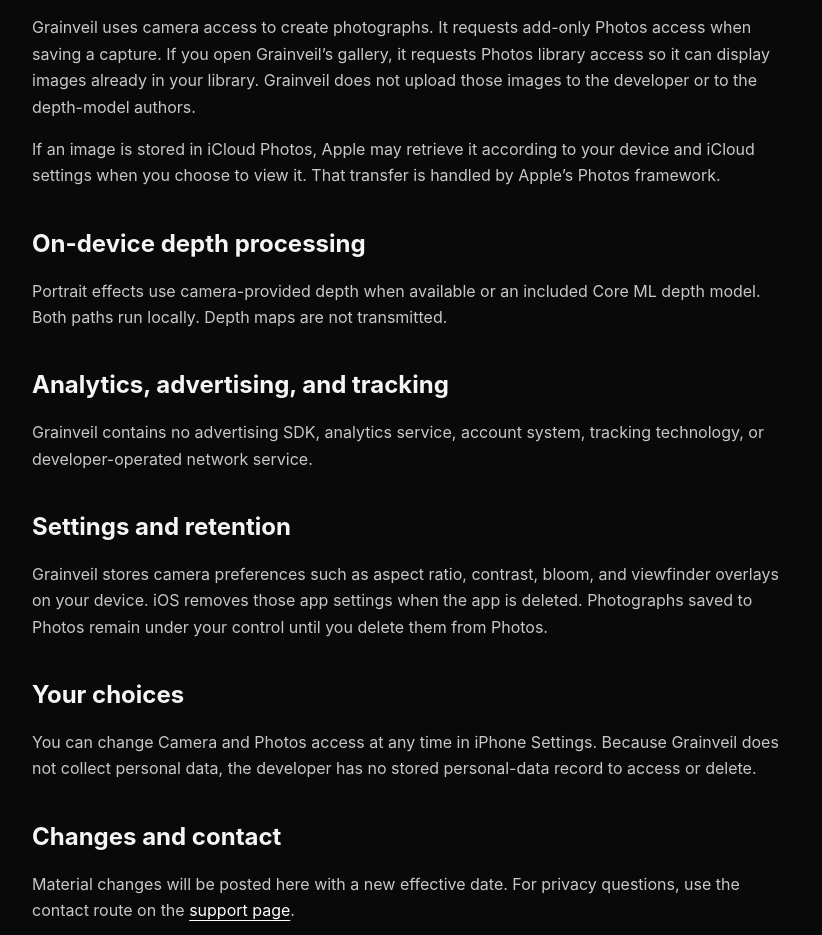
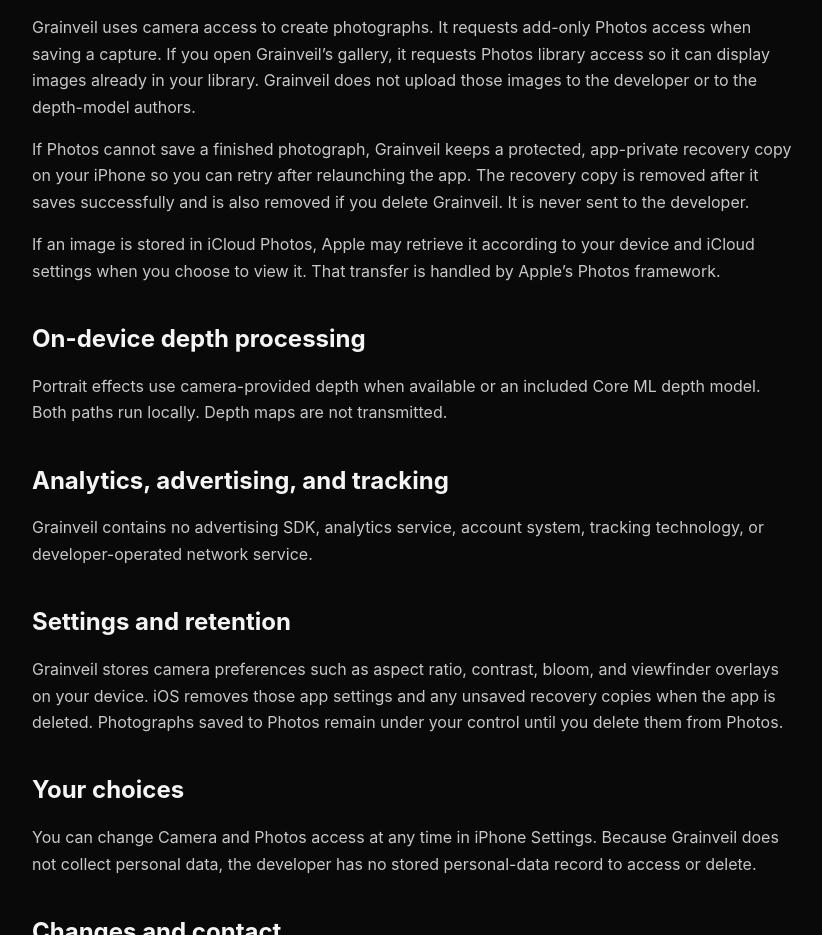
Before and after one commit to kaneda2004/Grainveil-Support, a plain HTML site: page privacy/index.html in a window 1280 px wide. Shown: the part 460-1395 px from the top of the page, without its empty margins (228-1050 px from the left). Drawn offline with Linux system fonts and the light colour scheme.

Commit message:
Disclose local unsaved photo recovery

```diff
--- a/privacy/index.html
+++ b/privacy/index.html
@@ -14,13 +14,14 @@
     <p>Grainveil does not collect, transmit, sell, or share personal data. Photograph and depth processing happens on your iPhone.</p>
     <h2>Camera and photographs</h2>
     <p>Grainveil uses camera access to create photographs. It requests add-only Photos access when saving a capture. If you open Grainveil’s gallery, it requests Photos library access so it can display images already in your library. Grainveil does not upload those images to the developer or to the depth-model authors.</p>
+    <p>If Photos cannot save a finished photograph, Grainveil keeps a protected, app-private recovery copy on your iPhone so you can retry after relaunching the app. The recovery copy is removed after it saves successfully and is also removed if you delete Grainveil. It is never sent to the developer.</p>
     <p>If an image is stored in iCloud Photos, Apple may retrieve it according to your device and iCloud settings when you choose to view it. That transfer is handled by Apple’s Photos framework.</p>
     <h2>On-device depth processing</h2>
     <p>Portrait effects use camera-provided depth when available or an included Core ML depth model. Both paths run locally. Depth maps are not transmitted.</p>
     <h2>Analytics, advertising, and tracking</h2>
     <p>Grainveil contains no advertising SDK, analytics service, account system, tracking technology, or developer-operated network service.</p>
     <h2>Settings and retention</h2>
-    <p>Grainveil stores camera preferences such as aspect ratio, contrast, bloom, and viewfinder overlays on your device. iOS removes those app settings when the app is deleted. Photographs saved to Photos remain under your control until you delete them from Photos.</p>
+    <p>Grainveil stores camera preferences such as aspect ratio, contrast, bloom, and viewfinder overlays on your device. iOS removes those app settings and any unsaved recovery copies when the app is deleted. Photographs saved to Photos remain under your control until you delete them from Photos.</p>
     <h2>Your choices</h2>
     <p>You can change Camera and Photos access at any time in iPhone Settings. Because Grainveil does not collect personal data, the developer has no stored personal-data record to access or delete.</p>
     <h2>Changes and contact</h2>
```
